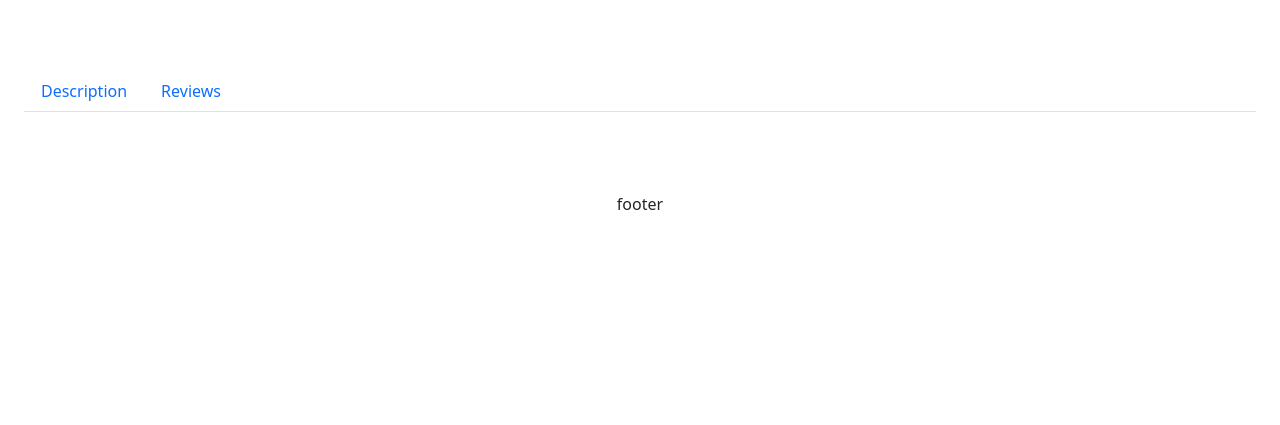
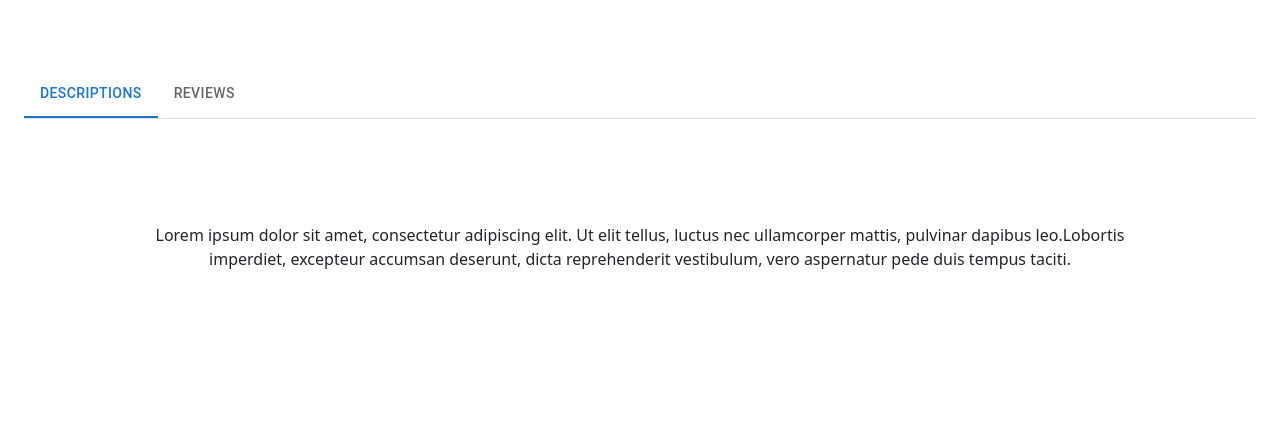
Before and after one commit to mwtin-ir/Cosmetics-Store, a React (Create React App) app: page /product in a window 1280 px wide. Shown: the part 491-916 px from the top of the page. Before the commit the page ends 800 px from the top, so only its background shows below. Built offline with nearby package versions, Linux system fonts and the light colour scheme.

Commit message:
use the material ui for tabs

```diff
--- a/src/pages/ProductDetail/ProductTap/ProductTap.jsx
+++ b/src/pages/ProductDetail/ProductTap/ProductTap.jsx
@@ -1,26 +1,67 @@
 import React from "react";
-import Tab from "react-bootstrap/Tab";
-import Tabs from "react-bootstrap/Tabs";
+
 import { IoIosStarOutline } from "react-icons/io";
+import Tabs from '@mui/material/Tabs';
+import Tab from '@mui/material/Tab';
+import Box from '@mui/material/Box';
+import PropTypes from 'prop-types';
+
+function CustomTabPanel(props) {
+  const { children, value, index, ...other } = props;
+
+  return (
+    <div
+      role="tabpanel"
+      hidden={value !== index}
+      id={`simple-tabpanel-${index}`}
+      aria-labelledby={`simple-tab-${index}`}
+      {...other}
+    >
+      {value === index && <Box sx={{ p: 3 }}>{children}</Box>}
+    </div>
+  );
+}
+CustomTabPanel.propTypes = {
+  children: PropTypes.node,
+  index: PropTypes.number.isRequired,
+  value: PropTypes.number.isRequired,
+};
+
+function a11yProps(index) {
+  return {
+    id: `simple-tab-${index}`,
+    'aria-controls': `simple-tabpanel-${index}`,
+  };
+}
 
 export default function ProductTap() {
+
+  const [value, setValue] = React.useState(0);
+
+  const handleChange = (event, newValue) => {
+    setValue(newValue);
+  };
+
   return (
     <div>
-      <Tabs
-        defaultActiveKey="profile"
-        id="uncontrolled-tab-example"
-        className="mb-3 mt-20"
-      >
-        <Tab eventKey="description" title="Description">
-          <p className="p-20">
+
+<Box sx={{ width: '100%' }} className="mt-20">
+      <Box sx={{ borderBottom: 1, borderColor: 'divider' }}>
+        <Tabs value={value} onChange={handleChange} aria-label="basic tabs example">
+          <Tab label="Descriptions" {...a11yProps(0)} />
+          <Tab label="Reviews" {...a11yProps(1)} />
+        </Tabs>
+      </Box>
+      <CustomTabPanel value={value} index={0}>
+      <p className="p-20">
             Lorem ipsum dolor sit amet, consectetur adipiscing elit. Ut elit
             tellus, luctus nec ullamcorper mattis, pulvinar dapibus leo.Lobortis
             imperdiet, excepteur accumsan deserunt, dicta reprehenderit
             vestibulum, vero aspernatur pede duis tempus taciti.
           </p>
-        </Tab>
-        <Tab eventKey="reviews" title="Reviews">
-          <div className="flex flex-col items-start gap-4 w-full">
+      </CustomTabPanel>
+      <CustomTabPanel value={value} index={1}>
+      <div className="flex flex-col items-start gap-4 w-full">
             <h2>There are no reviews yet.</h2>
             <div className="review-container border border-gray-500 p-4 w-full flex flex-col justify-start items-start gap-3">
               <h1 className="text-2xl">Be the first to review “Anti-aging Skin Toner”</h1>
@@ -94,8 +135,8 @@ export default function ProductTap() {
               </form>
             </div>
           </div>
-        </Tab>
-      </Tabs>
+      </CustomTabPanel>
+    </Box>
     </div>
   );
 }
```
Also changed, not shown: package.json (+5 -2 lines), 1 other file (tests, documents, lock files or other folders).
